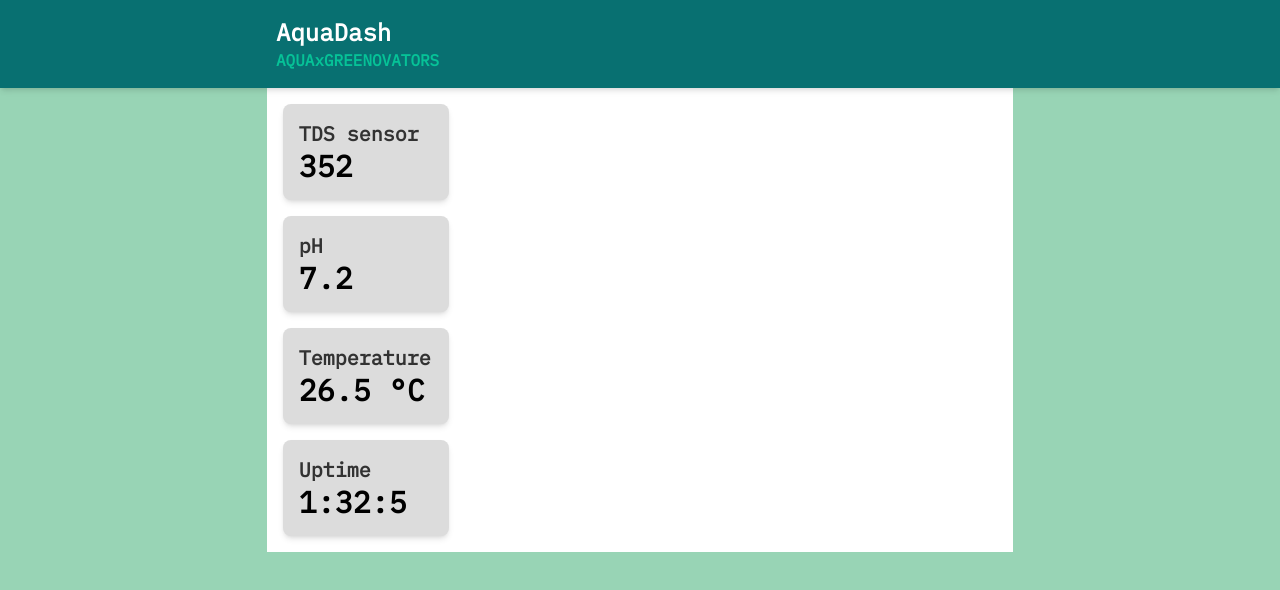
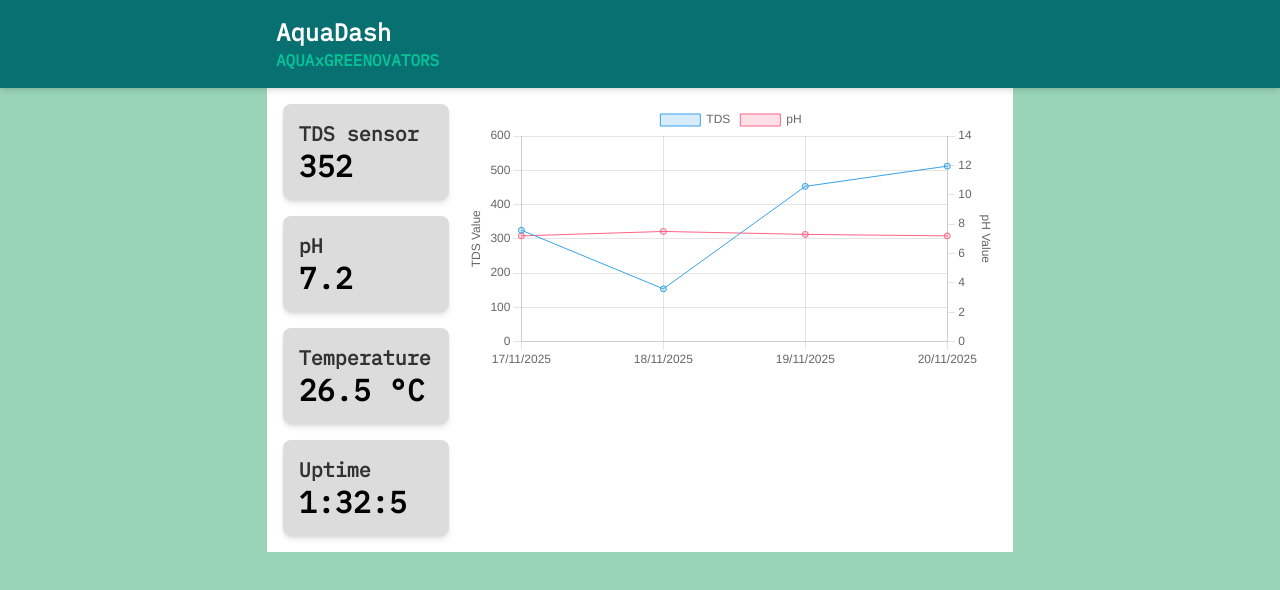
Before and after one commit to theluqmn/aquadash, a plain HTML site: page index.html in a window 1280 px wide. Drawn offline with nearby package versions, Linux system fonts and the light colour scheme.

Commit message:
added charts

```diff
--- a/index.html
+++ b/index.html
@@ -2,6 +2,8 @@
 <html lang="en">
     <head>
         <title>AquaDash</title>
+
+        <script src="https://cdn.jsdelivr.net/npm/chart.js"></script>
 
         <!-- IBM Plex Mono font -->
         <link href="https://fonts.googleapis.com/css2?family=IBM+Plex+Mono&display=swap" rel="stylesheet" />
@@ -33,20 +35,75 @@
                         <p id="tds" class="text-3xl text-black">352</p>
                     </div>
 
-                    <div class="cols-span-2 bg-[rgb(220,220,220)] p-4 flex flex-col font-bold rounded-lg shadow-md">
+                    <div class="bg-[rgb(220,220,220)] p-4 flex flex-col font-bold rounded-lg shadow-md">
                         <p class="text-xl text-[rgb(50,50,50)]">pH</p>
                         <p id="pH" class="text-3xl text-black">7.2</p>
                     </div>
 
-                    <div class="cols-span-2 bg-[rgb(220,220,220)] p-4 flex flex-col font-bold rounded-lg shadow-md">
+                    <div class="bg-[rgb(220,220,220)] p-4 flex flex-col font-bold rounded-lg shadow-md">
                         <p class="text-xl text-[rgb(50,50,50)]">Temperature</p>
                         <p id="temperature" class="text-3xl text-black">26.5 °C</p>
                     </div>
 
-                    <div class="cols-span-2 bg-[rgb(220,220,220)] p-4 flex flex-col font-bold rounded-lg shadow-md">
+                    <div class="bg-[rgb(220,220,220)] p-4 flex flex-col font-bold rounded-lg shadow-md">
                         <p class="text-xl text-[rgb(50,50,50)]">Uptime</p>
                         <p id="uptime" class="text-3xl text-black">1:32:5</p>
                     </div>
+                </div>
+
+                <div class="col-span-3 w-full h-full">
+                    <canvas id="myChart" class="block h-full w-full"></canvas>
+                    <script>
+                    var ctx = document.getElementById('myChart').getContext('2d');
+                    var myChart = new Chart(ctx, {
+                        type: 'line',
+                        data: {
+                            labels: ['17/11/2025', '18/11/2025', '19/11/2025', '20/11/2025'],
+                            datasets: [{
+                                label: 'TDS',
+                                data: [325, 154, 453, 512],
+                                backgroundColor: 'rgba(54, 162, 235, 0.2)',
+                                borderColor: 'rgba(54, 162, 235, 1)',
+                                borderWidth: 1,
+                                yAxisID: 'yTDS'
+                            }, {
+                                label: 'pH',
+                                data: [7.2, 7.5, 7.3, 7.2],
+                                backgroundColor: 'rgba(255, 99, 132, 0.2)',
+                                borderColor: 'rgba(255, 99, 132, 1)',
+                                borderWidth: 1,
+                                yAxisID: 'yPH'
+                            }]
+                        },
+                        options: {
+                            scales: {
+                                yTDS: {
+                                    type: 'linear',
+                                    position: 'left',
+                                    beginAtZero: true,
+                                    title: {
+                                    display: true,
+                                    text: 'TDS Value'
+                                    }
+                                },
+                                yPH: {
+                                    type: 'linear',
+                                    position: 'right',
+                                    beginAtZero: false,
+                                    grid: {
+                                    drawOnChartArea: false // only want grid lines on one axis
+                                    },
+                                    title: {
+                                    display: true,
+                                    text: 'pH Value'
+                                    },
+                                    min: 0,
+                                    max: 14
+                                }
+                            }
+                        }
+                    });
+                    </script>
                 </div>
             </div>
         </main>
```
